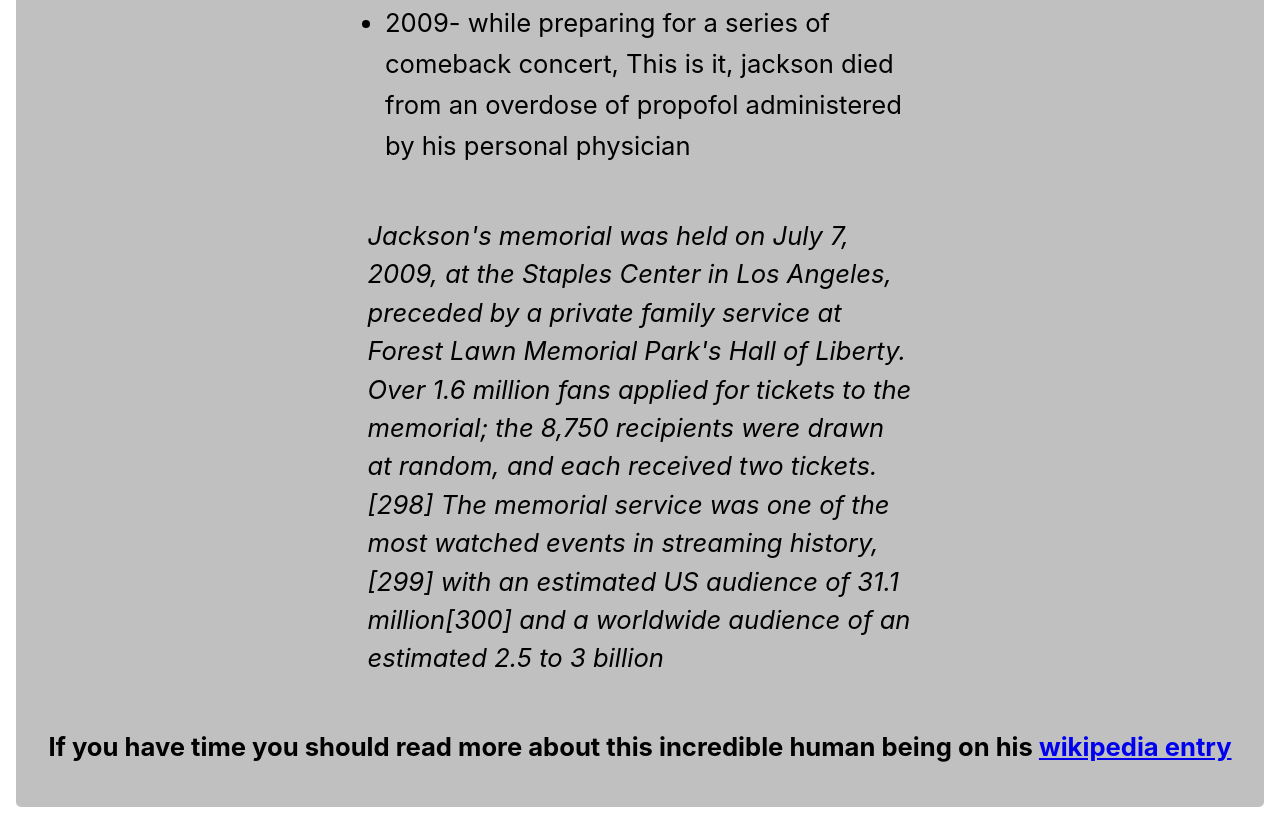
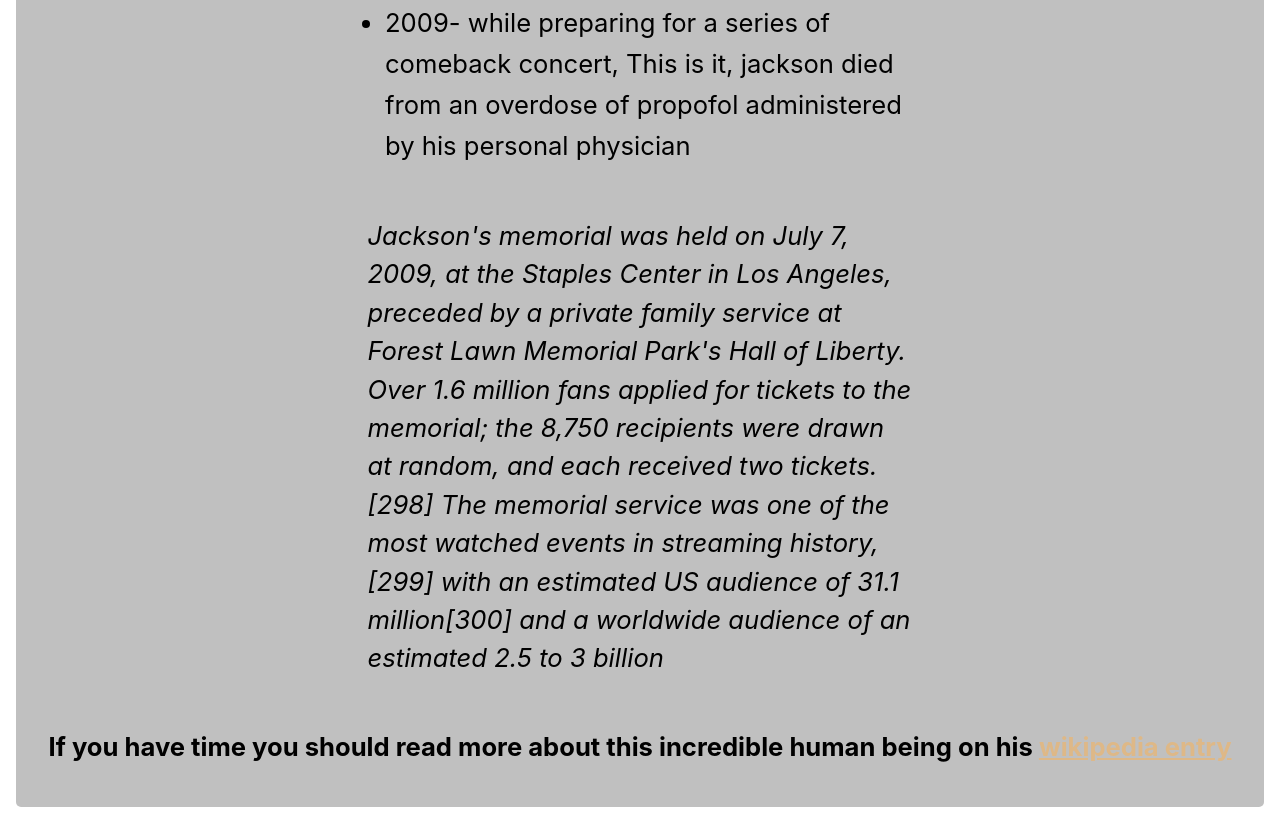
Before and after one commit to riscoky/tribute-page, a plain HTML site: page index.html in a window 1280 px wide. Shown: the part 1691-2528 px from the top of the page. Drawn offline with Linux system fonts and the light colour scheme.

Commit message:
initial files

```diff
--- a/style.css
+++ b/style.css
@@ -75,3 +75,12 @@ h3{
 #img-caption {
   margin: 15px 0 5px 0;
 }
+a:hover {
+  color:blue;
+}
+a:visited {
+  color:green;
+}
+a{
+  color:burlywood;
+}
```
